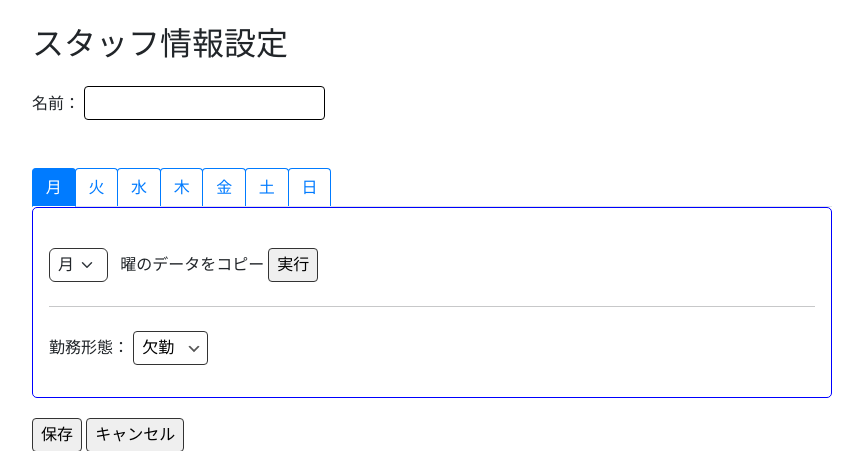
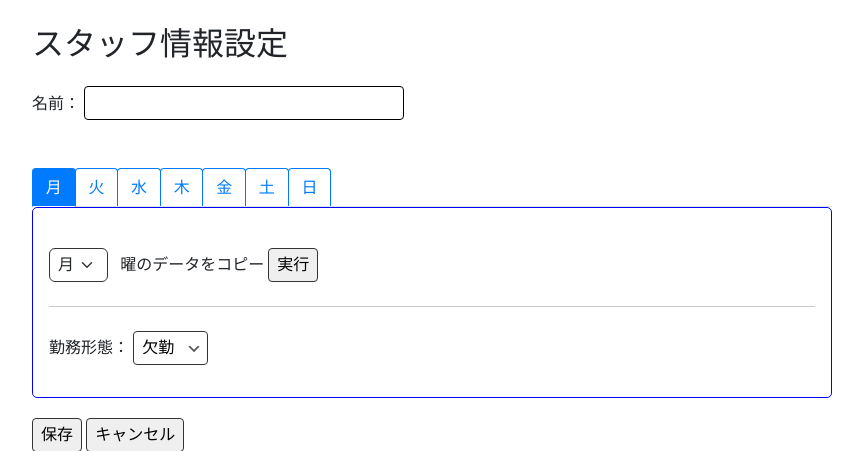
Before and after one commit to asai-omiomi/seventh_factory, a Django app: page /staff/create/ in a window 1280 px wide. Shown: the part 56-507 px from the top of the page, without its empty margins (208-1071 px from the left). Run offline with Django 5.2, Linux system fonts and the light colour scheme; the visitor is signed in with stand-in values (Sample User, id 1); data that the repository does not hold is empty; some libraries are stand-ins or nearby versions.

Commit message:
input[text]のサイズ調整

```diff
--- a/app/templates/app/partials/member_edit.html
+++ b/app/templates/app/partials/member_edit.html
@@ -11,9 +11,13 @@
         margin-bottom: 20px
     }
 
+    .member_edit input[type="text"]{
+        width: 40%;
+    }
+
 </style>
 
-<div class="wrapper">
+<div class="wrapper member_edit">
     <h1 class="mb-4">{{ title }}</h1>
 
     <form id="form" action="{{ form_action }}" method="post">
```
